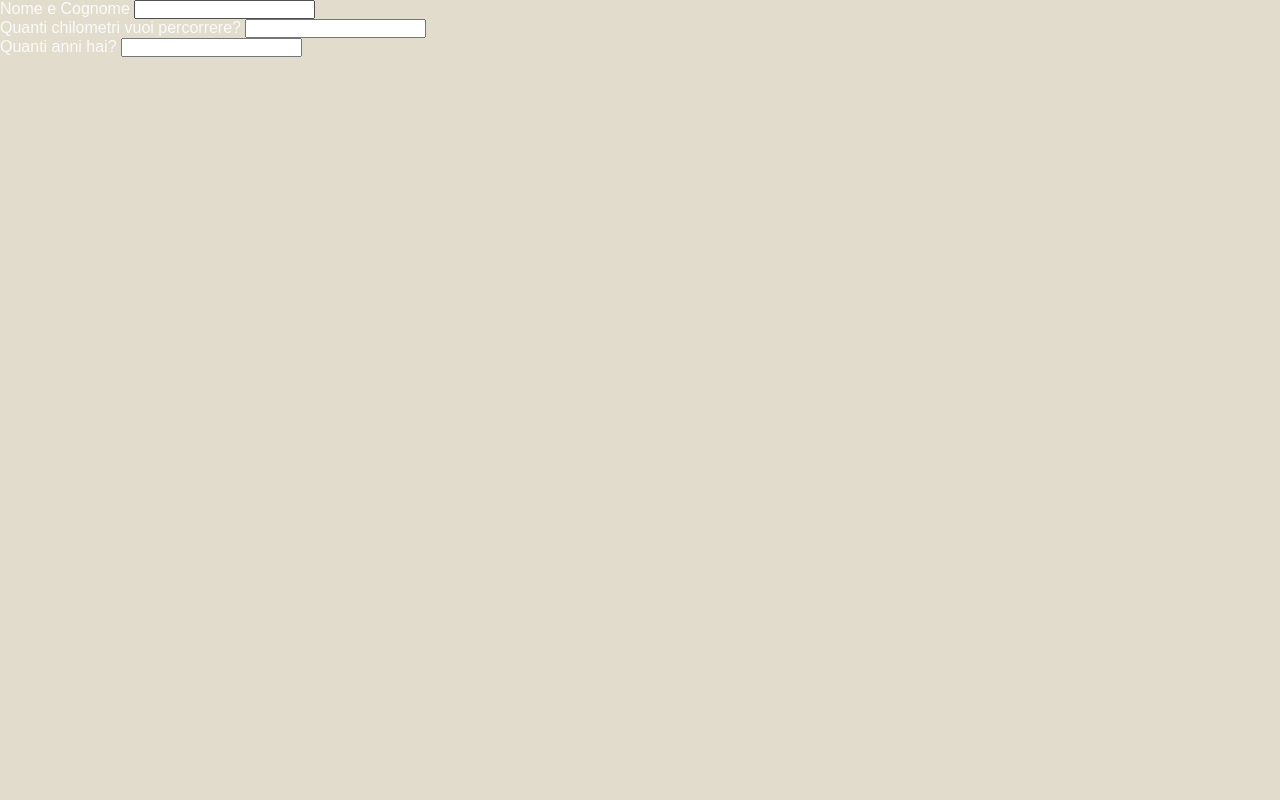
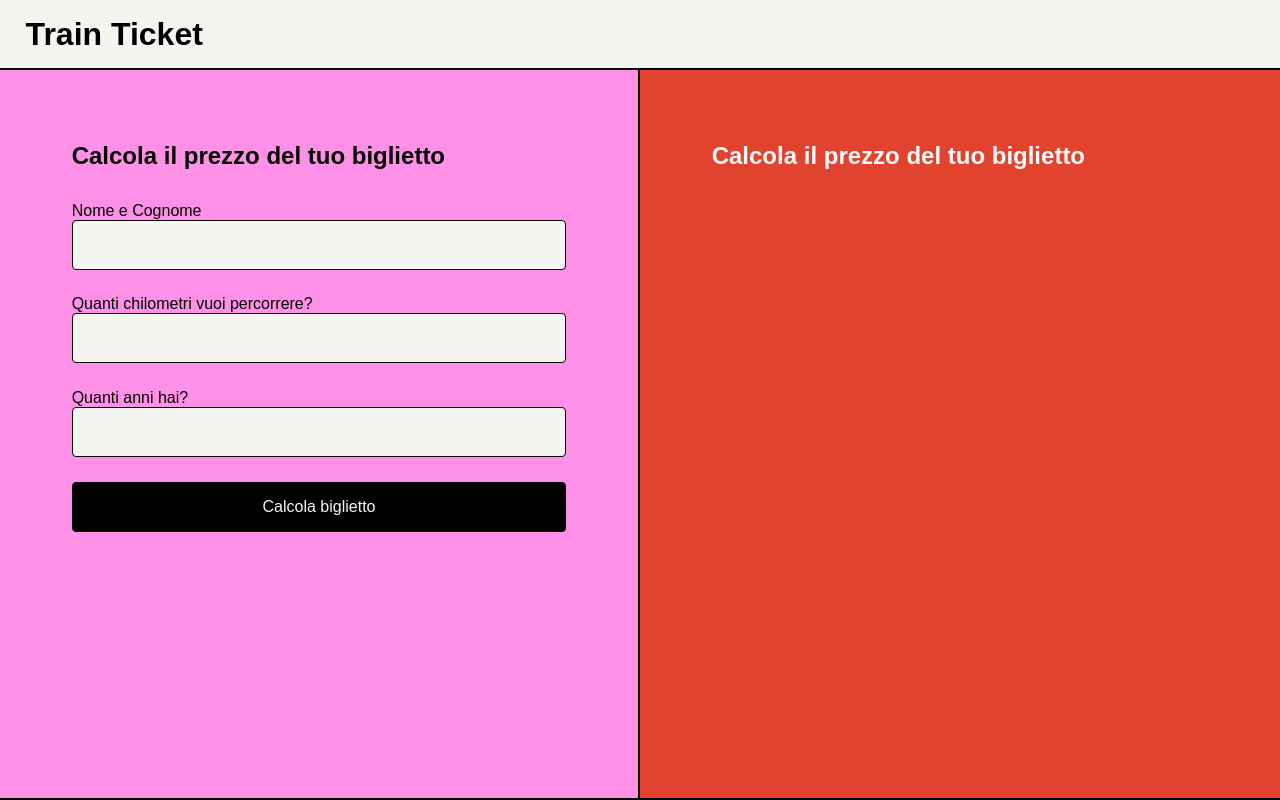
Before and after one commit to CarloBattista/js-biglietto-treno-form, a plain HTML site: page index.html in a window 1280 px wide. Drawn offline with Linux system fonts and the light colour scheme.

Commit message:
sezione inserimento dat

```diff
--- a/_assets/css/main.css
+++ b/_assets/css/main.css
@@ -9,6 +9,156 @@
 
 body {
     font-family: 'Poppins', sans-serif;
-    background-color: #E2DCCC;
+    background-color: #f4f4f0;
     color: #fafafa;
 }
+
+/* Utility */
+
+.color_black{
+    color: #000;
+}
+
+/* Header */
+
+.header{
+    position: relative;
+    top: 0;
+    left: 0;
+    width: 100%;
+    height: 70px;
+    padding: 0 2vw;
+    display: flex;
+    align-items: center;
+    justify-content: flex-start;
+    background: #f4f4f0;
+    border-bottom: 2px solid #000;
+}
+
+.heading_primary{
+    color: #000;
+    font-size: 2rem;
+    font-weight: 600;
+}
+
+/* Main */
+
+.mainView{
+    position: relative;
+    top: 0;
+    left: 0;
+    width: 100%;
+    height: calc(100vh - 70px);
+    border-bottom: 2px solid #000;
+    display: flex;
+    align-items: center;
+}
+
+.main_left{
+    width: 50%;
+    height: 100%;
+    padding: 5.6vw;
+    background-color: #FF90E7;
+    border-right: 2px solid #000;
+}
+
+.main_right{
+    width: 50%;
+    height: 100%;
+    padding: 5.6vw;
+    background-color: #E2432F;
+}
+
+.container_heading{
+    margin-bottom: 2rem;
+}
+
+.heading_section{
+    font-size: 1.5rem;
+    font-weight: 600;
+}
+
+/* Input */
+
+.container_input{
+    margin-bottom: 2vw;
+}
+
+.container_input:last-child{
+    margin-bottom: 0;
+}
+
+.container_input,
+.container_input .label{
+    width: 100%;
+    display: block;
+}
+
+.container_input .label{
+    font-size: 1rem;
+    font-weight: 400;
+}
+
+.container_input .input{
+    width: 100%;
+    height: 50px;
+    padding: 0.75rem 1rem;
+    outline: none;
+    border: 1px solid #000;
+    background-color: #f4f4f0;
+    border-radius: 0.25rem;
+}
+
+.input[type=text]{
+    color: #000;
+    font-size: 1rem;
+    font-weight: 500;
+}
+
+.btn_submit{
+    width: 100%;
+    height: 50px;
+    padding: 0.75rem 1rem;
+    border-radius: 0.25rem;
+    outline: none;
+    border: 1px solid #000;
+    background-color: #000;
+    color: #f4f4f0;
+    font-size: 1rem;
+    font-weight: 400;
+    cursor: pointer;
+    transition: all .14s ease-out;
+}
+
+.btn_submit:hover{
+    background-color: #f4f4f0;
+    color: #000;
+    transform: translate(-0.25rem,-0.25rem);
+    box-shadow: 0.25rem 0.25rem 0 #f4f4f0;
+}
+
+.btn_submit:focus{
+    border: 1px solid #000;
+    background-color: #000;
+    color: #f4f4f0;
+    box-shadow: 0 0 0 #000;
+    transform: translate(0, 0);
+}
+
+/* Media Query */
+
+@media only screen and (max-width: 980px){
+    .mainView{
+        display: flex;
+        flex-direction: column;
+        align-items: center;
+    }
+    .main_left,
+    .main_right{
+        width: 100%;
+    }
+    .main_left{
+        border-right: none;
+        border-bottom: 2px solid #000;
+    }
+}
--- a/index.html
+++ b/index.html
@@ -12,18 +12,38 @@
 </head>
 <body>
 
-    <div class="container_insert_info">
-        <div class="container_input">
-            <label for="inputName">Nome e Cognome</label>
-            <input type="text" class="inputName" id="inputName" required>
+    <div class="header">
+        <h1 class="heading_primary">Train Ticket</h1>
+    </div>
+
+    <div class="mainView">
+        <div class="main_left">
+            <div class="container_insert_info">
+                <div class="container_heading">
+                    <h2 class="heading_section color_black">Calcola il prezzo del tuo biglietto</h2>
+                </div>
+                <div class="container_input">
+                    <label for="inputName" class="label color_black">Nome e Cognome</label>
+                    <input type="text" class="input inputName" id="inputName" required>
+                </div>
+                <div class="container_input">
+                    <label for="inputKm" class="label color_black">Quanti chilometri vuoi percorrere?</label>
+                    <input type="number" class="input inputKm" id="inputKm" required>
+                </div>
+                <div class="container_input">
+                    <label for="inputAge" class="label color_black">Quanti anni hai?</label>
+                    <input type="number" class="input inputAge" id="inputAge" required>
+                </div>
+                <div class="container_input">
+                    <button type="submit" class="btn_submit" onclick="btnSubmit()">Calcola biglietto</button>
+                </div>
+            </div>
         </div>
-        <div class="container_input">
-            <label for="inputKm">Quanti chilometri vuoi percorrere?</label>
-            <input type="number" class="inputKm" id="inputKm" required>
-        </div>
-        <div class="container_input">
-            <label for="inputAge">Quanti anni hai?</label>
-            <input type="number" class="inputAge" id="inputAge" required>
+        <div class="main_right">
+            <div class="container_heading">
+                <h2 class="heading_section">Calcola il prezzo del tuo biglietto</h2>
+            </div>
+
         </div>
     </div>
 
```
